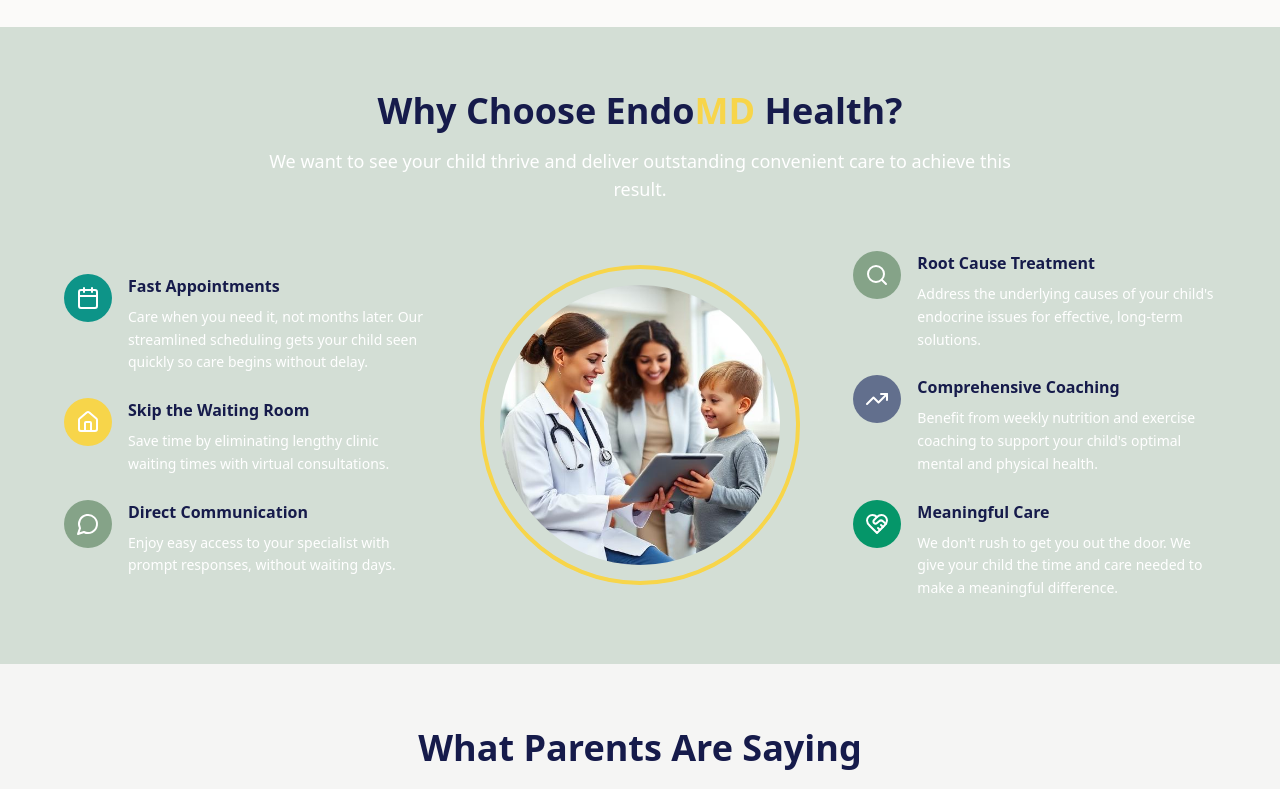
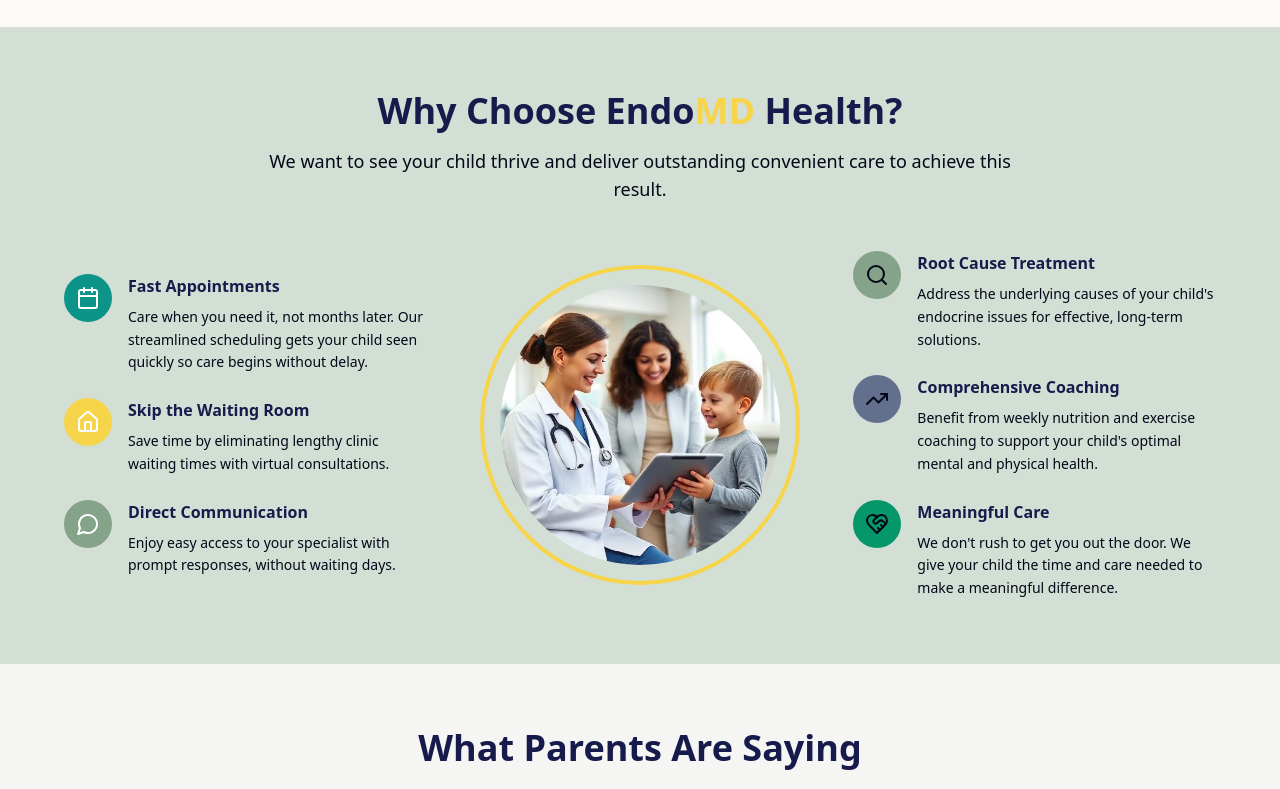
Before and after one commit to EndoMDHealth/endomdhealth_frontend, a React (Vite) app: page / in a window 1280 px wide. Shown: the part 2881-3670 px from the top of the page. Built offline with nearby package versions, Linux system fonts and the light colour scheme; the HTML template or start-up script is replaced by a standard one.

Commit message:
Code edited in Lovable Code Editor

```diff
--- a/src/components/WhyChooseSection.tsx
+++ b/src/components/WhyChooseSection.tsx
@@ -64,7 +64,7 @@ const WhyChooseSection = () => {
             <h2 className="text-3xl md:text-4xl font-bold text-primary">
               Why Choose <span className="text-brand-starry-hug">Endo</span><span className="text-brand-sunshine-boost">MD</span> Health?
             </h2>
-            <p className="text-lg text-white max-w-3xl mx-auto">
+            <p className="text-lg text-dark gray max-w-3xl mx-auto">
               We want to see your child thrive and deliver outstanding convenient care to achieve this result.
             </p>
           </div>
@@ -84,7 +84,7 @@ const WhyChooseSection = () => {
                       <h3 className="font-bold text-primary">
                         {feature.title}
                       </h3>
-                      <p className="text-sm text-white leading-relaxed">
+                      <p className="text-sm text-dark gray leading-relaxed">
                         {feature.description}
                       </p>
                     </div>
@@ -113,13 +113,13 @@ const WhyChooseSection = () => {
                 {rightFeatures.map((feature, index) => (
                   <div key={index} className="flex items-start space-x-4">
                     <div className={`${feature.iconBg} p-3 rounded-full flex-shrink-0`}>
-                      <feature.icon className="h-6 w-6 text-white" />
+                      <feature.icon className="h-6 w-6 text-dark gray" />
                     </div>
                     <div className="space-y-2">
                       <h3 className="font-bold text-primary">
                         {feature.title}
                       </h3>
-                      <p className="text-sm text-white leading-relaxed">
+                      <p className="text-sm text-dark gray leading-relaxed">
                         {feature.description}
                       </p>
                     </div>
```
